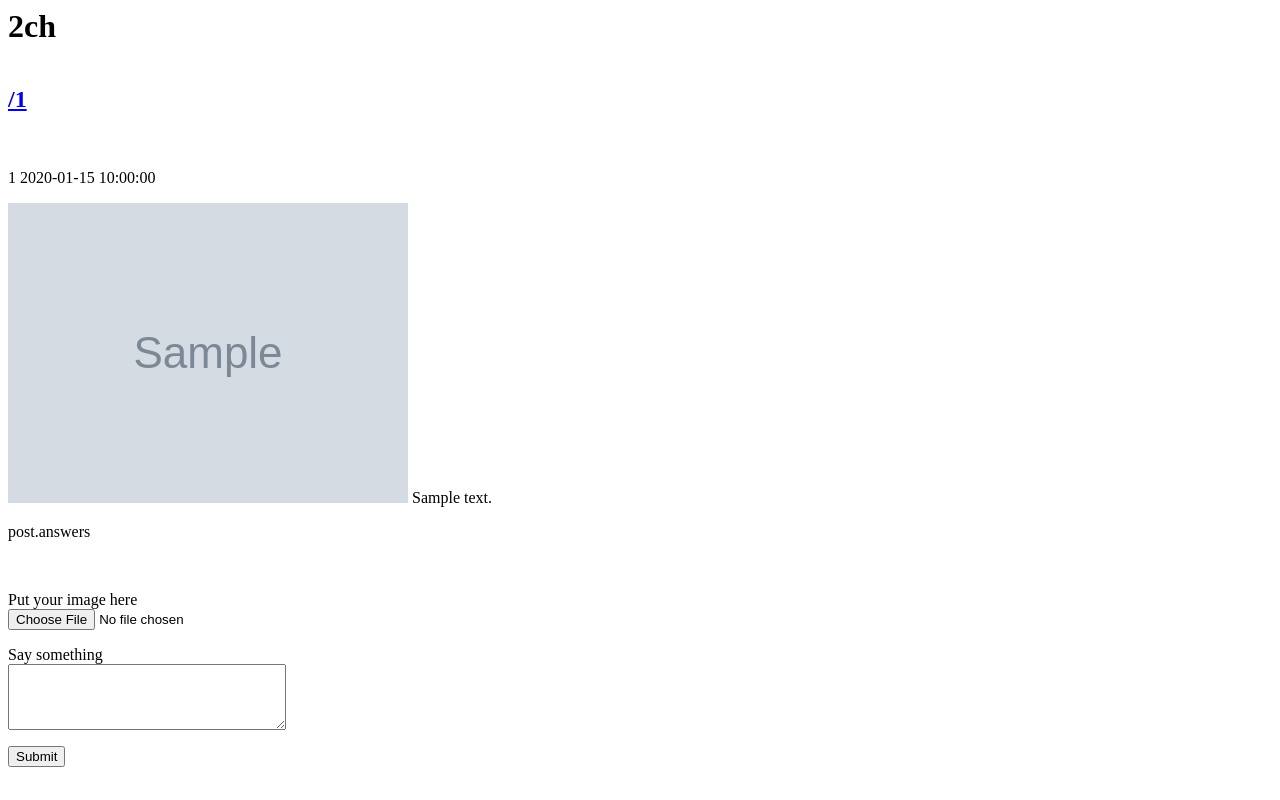
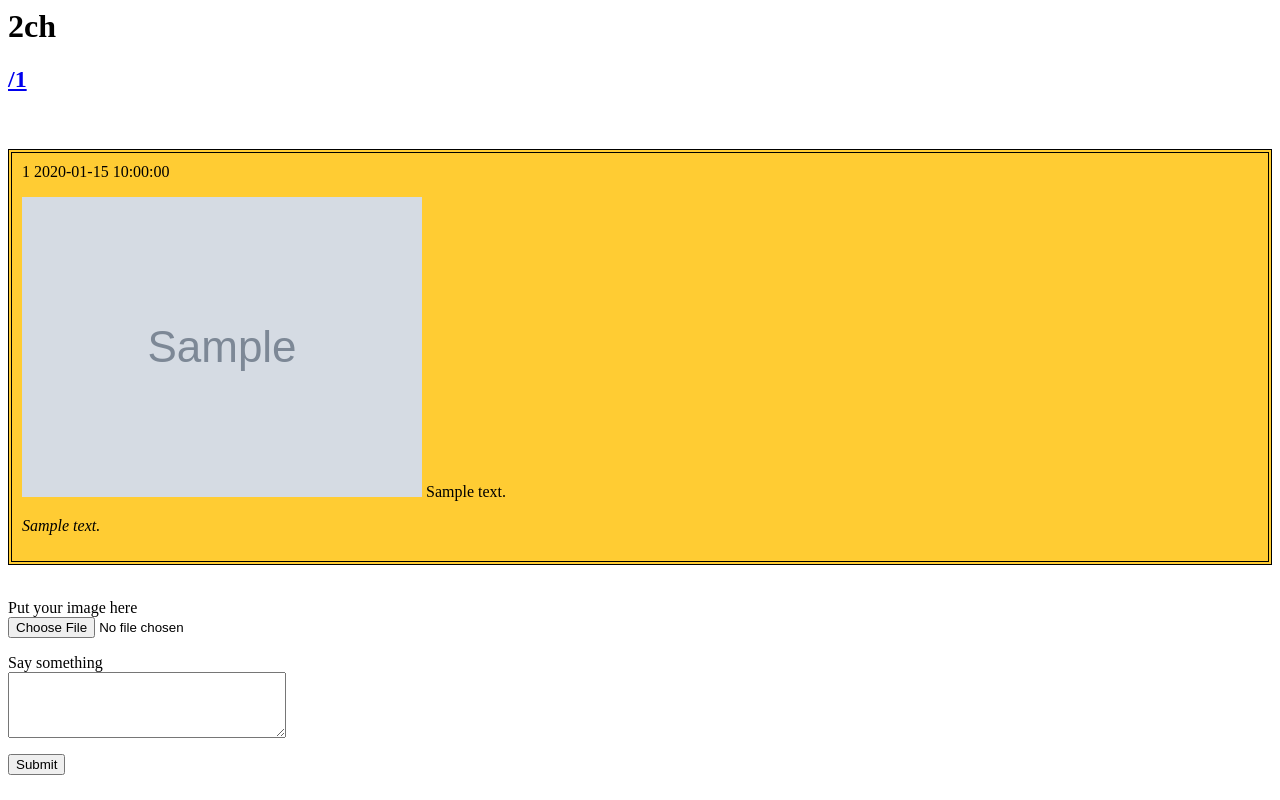
Before and after one commit to fizteh95/imageboard, a Flask app: page /1/res/1 in a window 1280 px wide. Run offline with Flask 2, Linux system fonts and the light colour scheme; tables that the repository leaves empty hold one stand-in row (values such as "Sample post"); grey boxes marked "Sample" are stand-in pictures.

Commit message:
Запись ответов и увеличение картинок сделано..

```diff
--- a/app/routes.py
+++ b/app/routes.py
@@ -192,19 +192,20 @@ def thread_big(thread_num, board):
             p.image_ref = filename
             db.session.commit()
 
-
-            reply = re.findall(r'>>\d+\s')
-            for i in range(len(reply)):
-                num = reply[i].split('>>')[-1]
-                post_to_reply = Post.query.filter_by(id=num)
-                if post_to_reply:
-                    post_to_reply.answers += str(', ' + str(num))
+        reply = re.findall(r'>>\d+\s', p.body)
+        app.logger.info(f'reply: {reply}')
+        for i in range(len(reply)):
+            num = reply[i].split('>>')[-1]
+            app.logger.info(f'num: {num}')
+            post_to_reply = Post.query.filter_by(id=num).first()
+            if post_to_reply:
+                if post_to_reply.answers:
+                    post_to_reply.answers += str(', ' + str(p.id))
                 else:
-                    post_to_reply.answers = str(num)
+                    post_to_reply.answers = str(p.id)
                 db.session.commit()
 
-
-        return redirect(url_for('thread_big', board=board, thread_num=thread_num))
+        return redirect(url_for('thread_big', board=board, thread_num=thread_num, _anchor=("post_num_" + str(p.id))))
     thread = Post.query.filter_by(
         OP_num=thread_num).order_by(Post.timestamp)
     return render_template('thread_big.html', posts=thread, board=board, form=form)
--- a/app/templates/thread_big.html
+++ b/app/templates/thread_big.html
@@ -12,24 +12,30 @@
         }
     </script>
 
-<img id="id" onclick="ChangeURLPicture()">
+    <style>
+       .post {
+        border: 4px double black; /* Параметры границы */
+        background: #fc3; /* Цвет фона */
+        padding: 10px; /* Поля вокруг текста */
+       }
+    </style>
 
     <h2><a href="{{ url_for('board_b', board=board) }}">/{{board}}</a></h2>
     <br>
     <br>
     {% for post in posts %}
-    <div border="1px">
+    <div class="post" id="post_num_{{post.id}}">
     {{post.id}}
     {{post.timestamp}}
         <p>
         {% if post.image_ref %}
-        <img src="/static/image_posts/thumb/{{post.image_ref}}" id="tratata" onclick="ChangeURLPicture(event, this)">
+        <img src="/static/image_posts/thumb/{{post.image_ref}}" onclick="ChangeURLPicture(event, this)">
         {% endif %}
         {{post.body}}
         </p>
         {% if post.answers %}
         <p>
-        post.answers
+        <i>{{ post.answers }}</i>
         </p>
         {% endif %}
     </div>
```
Also changed, not shown: app/static/image_posts/35.png (added), app/static/image_posts/thumb/35.png (added).
